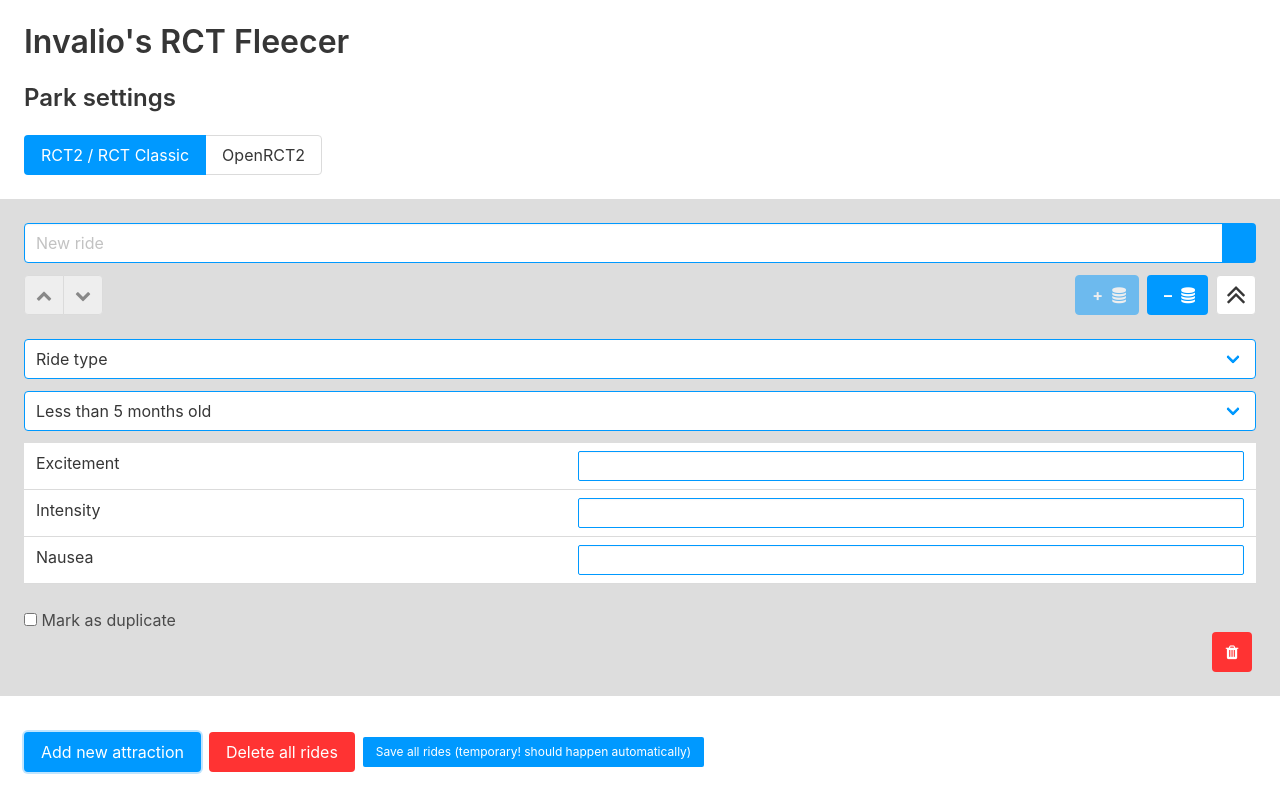
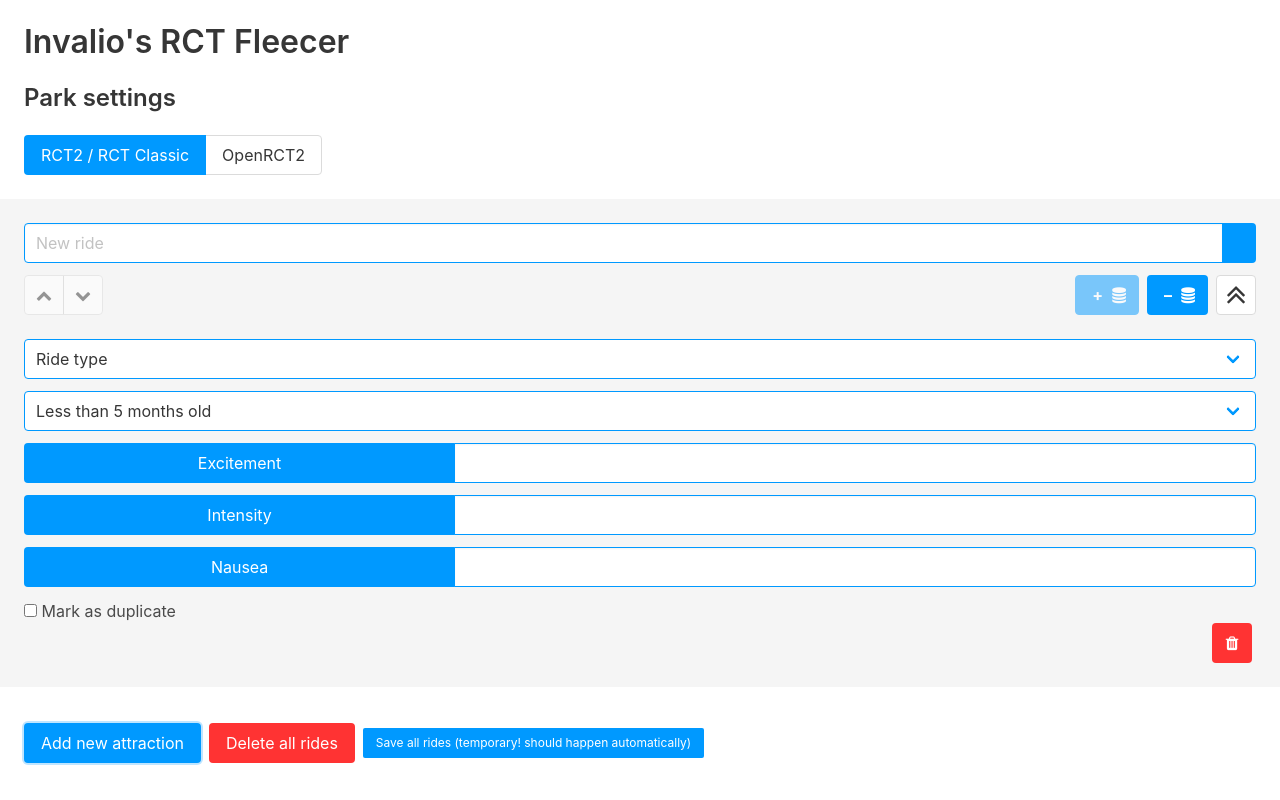
Before and after one commit to invalio19/rct2-fleecer, an Angular app: page / in a window 1280 px wide. Both pictures are taken after a click on the button "Add new attraction". Built offline with nearby package versions, Linux system fonts and the light colour scheme.

Commit message:
Some styling updates

```diff
--- a/src/app/rides/ride-list/ride-list.component.html
+++ b/src/app/rides/ride-list/ride-list.component.html
@@ -1,7 +1,7 @@
 <div class="inv-head">
   <h1 class="title">Invalio's RCT Fleecer</h1>
   <h2 class="title is-4">Park settings</h2>
-  <div class="buttons has-addons is-fullwidth">
+  <div class="buttons has-addons">
     <button
       [class]="(saveData.gameVersion === GameVersion.VanillaRct2) ? 'button is-primary is-selected' : 'button'"
       (click)="saveData.gameVersion = GameVersion.VanillaRct2">
@@ -14,7 +14,7 @@
     </button>
   </div>
 </div>
-<div class="inv-ride" *ngFor="let ride of rides; let i = index">
+<div class="has-background-light inv-ride" *ngFor="let ride of rides; let i = index">
   <div class="field has-addons">
     <p class="control is-expanded">
       <input
@@ -23,9 +23,9 @@
         [(ngModel)]="ride.name">
     </p>
     <p class="control">
-      <button class="button is-primary">
+      <a class="button is-primary">
         <strong>{{getMaxPriceString(ride)}}</strong>
-      </button>
+      </a>
     </p>
   </div>
   <div class="level is-mobile">
--- a/src/app/rides/ride/ride.component.html
+++ b/src/app/rides/ride/ride.component.html
@@ -1,4 +1,3 @@
-<div>
 <div class="field">
   <div class="select is-primary is-fullwidth">
     <select (change)="onSelectRideType($event.target.value)">
@@ -26,44 +25,54 @@
     </select>
   </div>
 </div>
-  <table class="table is-fullwidth">
-    <tr>
-      <td>Excitement</td>
-      <td>
+<div class="field has-addons">
+  <p class="control inv-rating">
+    <a class="button is-primary inv-rating-inner">
+      Excitement
+    </a>
+  </p>
+  <p class="control is-expanded">
     <input
-          class="input is-primary is-small"
+      class="input is-primary"
       type="number"
       min="0"
       max="255"
       step="0.01"
       [(ngModel)]="ride.excitement">
-      </td>
-    </tr>
-    <tr>
-      <td>Intensity</td>
-      <td>
+  </p>
+</div>
+<div class="field has-addons">
+  <p class="control inv-rating">
+    <a class="button is-primary inv-rating-inner">
+      Intensity
+    </a>
+  </p>
+  <p class="control is-expanded">
     <input
-          class="input is-primary is-small"
+      class="input is-primary"
       type="number"
       min="0"
       max="255"
       step="0.01"
       [(ngModel)]="ride.intensity">
-      </td>
-    </tr>
-    <tr>
-      <td>Nausea</td>
-      <td>
+  </p>
+</div>
+<div class="field has-addons">
+  <p class="control inv-rating">
+    <a class="button is-primary inv-rating-inner">
+      Nausea
+    </a>
+  </p>
+  <p class="control is-expanded">
     <input
-          class="input is-primary is-small"
+      class="input is-primary"
       type="number"
       min="0"
       max="255"
       step="0.01"
       [(ngModel)]="ride.nausea">
-      </td>
-    </tr>
-  </table>
+  </p>
+</div>
 <div [class]="'modal ' + deleteModalClass">
   <div class="modal-background" (click)="onCloseDeleteModal()"></div>
   <div class="modal-content">
@@ -88,4 +97,3 @@
     </span>
   </button>
 </div>
-</div>
--- a/src/styles.scss
+++ b/src/styles.scss
@@ -9,6 +9,13 @@
 }
 
 .inv-ride {
-  background-color: #ddd;
   margin-bottom: .75rem;
 }
+
+.inv-rating {
+  width: 35%;
+}
+
+.inv-rating-inner {
+  width: 100%;
+}
```
Lines whose indentation alone changed are shown as unchanged.
